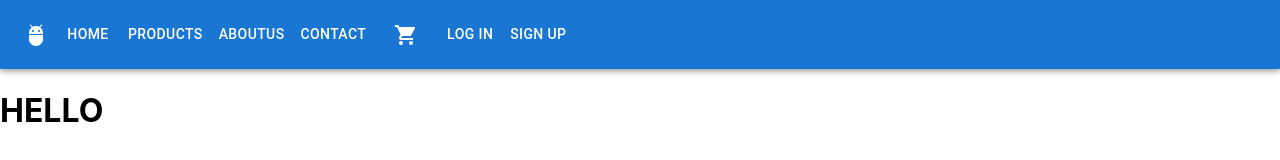
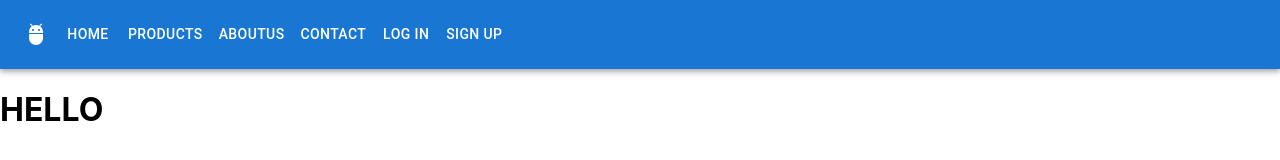
Before and after one commit to privatepej/OnlineOrderingSystem, a React (Create React App) app: page / in a window 1280 px wide. Shown: the top 160 px of the page. Built offline with nearby package versions, Linux system fonts and the light colour scheme.

Commit message:
customer can add to cart only

```diff
--- a/src/component/product/ProductCard.js
+++ b/src/component/product/ProductCard.js
@@ -9,9 +9,11 @@ import {
   Button,
 } from "@mui/material";
 import { useCart } from "../../hooks/CartContext";
+import { useAuth } from "../../hooks/AuthProvider";
 
 const ProductCard = ({ product }) => {
   const { addToCart } = useCart();
+  const { user } = useAuth();
 
   const handleAddToCart = () => {
     addToCart(product.id, 1);
@@ -76,9 +78,11 @@ const ProductCard = ({ product }) => {
           </Typography>
         </Box>
         <Typography variant="h6">Price: ${product.price}</Typography>
-        <Button variant="contained" color="primary" onClick={handleAddToCart}>
-          Add to Cart
-        </Button>
+        {user?.role === "CUSTOMER" && (
+          <Button variant="contained" color="primary" onClick={handleAddToCart}>
+            Add to Cart
+          </Button>
+        )}
       </CardContent>
     </Card>
   );
--- a/src/navigation/AppLinks.js
+++ b/src/navigation/AppLinks.js
@@ -21,26 +21,27 @@ const AppLinks = () => {
     { path: "/products", label: "Products" },
     { path: "/aboutus", label: "AboutUs" },
     { path: "/contact", label: "Contact" },
-    {
+  ];
+
+  if (user?.role === "CUSTOMER") {
+    links.push({
       path: "/cart",
       label: (
-        <Badge
-          badgeContent={cart?.cartItems?.length || 0} // Show cart item count
-          color="secondary"
-        >
+        <Badge badgeContent={cart?.cartItems?.length || 0} color="secondary">
           <ShoppingCartIcon />
         </Badge>
       ),
-    },
-    ...(user?.role === "ADMINISTRATOR"
-      ? [
-          { path: "/admin/signup", label: "Add User" },
-          { path: "/dashboard", label: "Dashboard" },
-        ]
-      : user?.role === "STAFF"
-      ? [{ path: "/dashboard", label: "Dashboard" }]
-      : []),
-  ];
+    });
+  }
+
+  if (user?.role === "ADMINISTRATOR") {
+    links.push({ path: "/admin/signup", label: "Add User" });
+    links.push({ path: "/dashboard", label: "Dashboard" });
+  }
+
+  if (user?.role === "STAFF") {
+    links.push({ path: "/dashboard", label: "Dashboard" });
+  }
 
   return (
     <>
--- a/src/navigation/AppRoutes.js
+++ b/src/navigation/AppRoutes.js
@@ -28,7 +28,14 @@ const AppRoutes = () => {
         <Route path="/products" element={<Products />} />
         <Route path="/aboutus" element={<AboutUs />} />
         <Route path="/contact" element={<Contact />} />
-        <Route path="/cart" element={<CartPage />} /> {/* Cart Page */}
+        <Route
+          path="/cart"
+          element={
+            <PrivateRoute roles={["CUSTOMER"]}>
+              <CartPage />
+            </PrivateRoute>
+          }
+        />
         <Route
           path="/login"
           element={
```
